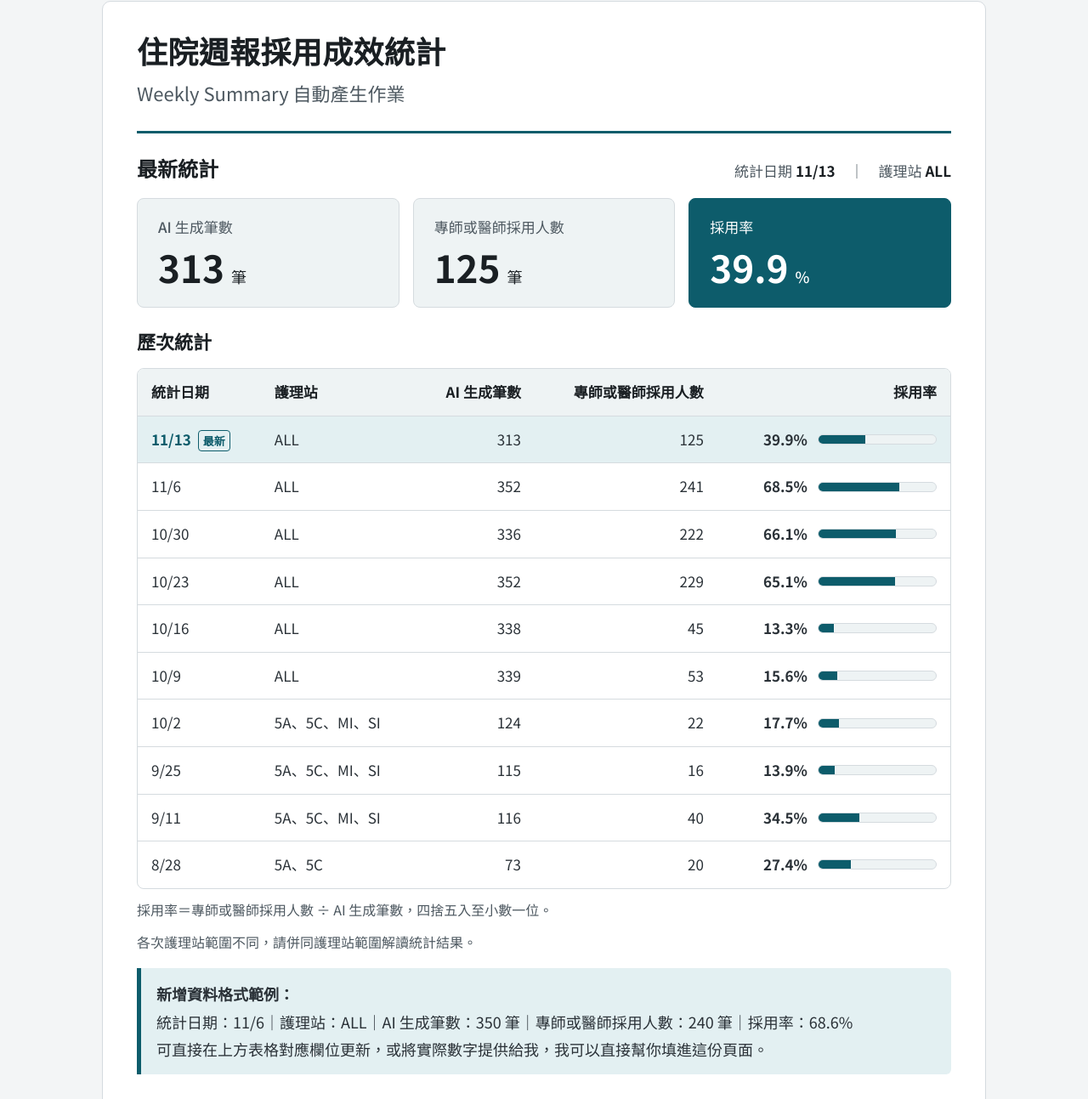
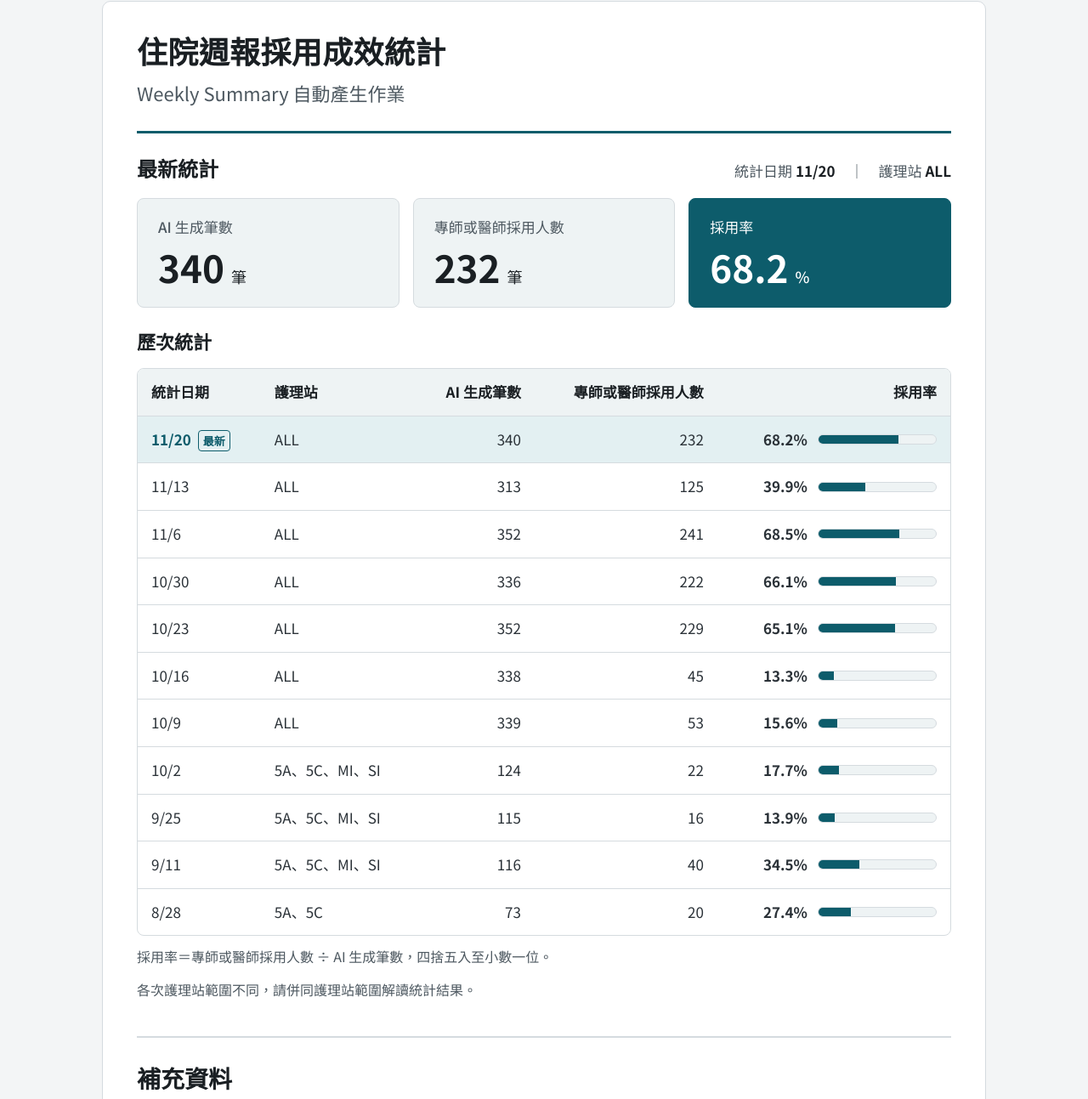
Before and after one commit to ChengDaWu/work-dashboard, a plain HTML site: page weekly-summary-brief.html in a window 1280 px wide. Shown: the part 88-1381 px from the top of the page at 85% size. Drawn offline with Linux system fonts and the light colour scheme.

Commit message:
Add files via upload

```diff
--- a/weekly-summary-brief.html
+++ b/weekly-summary-brief.html
@@ -380,20 +380,20 @@ td.r,th.r{text-align:right}
   <section class="statistics" id="pilot" aria-labelledby="stats-title">
     <div class="stats-heading">
       <h2 id="stats-title">最新統計</h2>
-      <p class="stats-meta">統計日期 <strong class="num">11/13</strong>　｜　護理站 <strong>ALL</strong></p>
+      <p class="stats-meta">統計日期 <strong class="num">11/20</strong>　｜　護理站 <strong>ALL</strong></p>
     </div>
-    <dl class="metrics" aria-label="11/13 最新統計">
+    <dl class="metrics" aria-label="11/20 最新統計">
       <div class="metric">
         <dt>AI 生成筆數</dt>
-        <dd><span class="num">313</span><span class="unit">筆</span></dd>
+        <dd><span class="num">340</span><span class="unit">筆</span></dd>
       </div>
       <div class="metric">
         <dt>專師或醫師採用人數</dt>
-        <dd><span class="num">125</span><span class="unit">筆</span></dd>
+        <dd><span class="num">232</span><span class="unit">筆</span></dd>
       </div>
       <div class="metric metric-rate">
         <dt>採用率</dt>
-        <dd><span class="num">39.9</span><span class="unit">%</span></dd>
+        <dd><span class="num">68.2</span><span class="unit">%</span></dd>
       </div>
     </dl>
 
@@ -411,7 +411,12 @@ td.r,th.r{text-align:right}
         </thead>
         <tbody>
           <tr class="latest">
-            <td><span class="num">11/13</span><span class="latest-label">最新</span></td><td>ALL</td>
+            <td><span class="num">11/20</span><span class="latest-label">最新</span></td><td>ALL</td>
+            <td class="r num">340</td><td class="r num">232</td>
+            <td class="r"><span class="rate"><strong class="num">68.2%</strong><span class="track" aria-hidden="true"><i style="width:68.2%"></i></span></span></td>
+          </tr>
+          <tr>
+            <td class="num">11/13</td><td>ALL</td>
             <td class="r num">313</td><td class="r num">125</td>
             <td class="r"><span class="rate"><strong class="num">39.9%</strong><span class="track" aria-hidden="true"><i style="width:39.9%"></i></span></span></td>
           </tr>
@@ -465,11 +470,6 @@ td.r,th.r{text-align:right}
     </div>
     <p class="table-note" id="stats-note">採用率＝專師或醫師採用人數 ÷ AI 生成筆數，四捨五入至小數一位。</p>
     <p class="table-note">各次護理站範圍不同，請併同護理站範圍解讀統計結果。</p>
-    <div class="callout" style="margin-top:16px;">
-      <strong>新增資料格式範例：</strong><br>
-      統計日期：11/6｜護理站：ALL｜AI 生成筆數：350 筆｜專師或醫師採用人數：240 筆｜採用率：68.6%<br>
-      可直接在上方表格對應欄位更新，或將實際數字提供給我，我可以直接幫你填進這份頁面。
-    </div>
   </section>
 
   <div class="support-header" id="supplement">
@@ -693,7 +693,7 @@ td.r,th.r{text-align:right}
 
   <footer class="footer">
     <p>住院 Weekly Summary 自動產生作業｜採用成效統計與補充資料</p>
-    <p>製作日期：<span class="num">2026-09-29</span>　｜　更新日期：<span class="num">2026-10-21</span></p>
+    <p>製作日期：<span class="num">2026-09-29</span>　｜　更新日期：<span class="num">2026-11-25</span></p>
     <p>本文件僅供院內主管單位簡報說明用途，內容涉及之技術細節請參照《住院週報自動產生作業說明書.md》。</p>
   </footer>
 </main>
```
